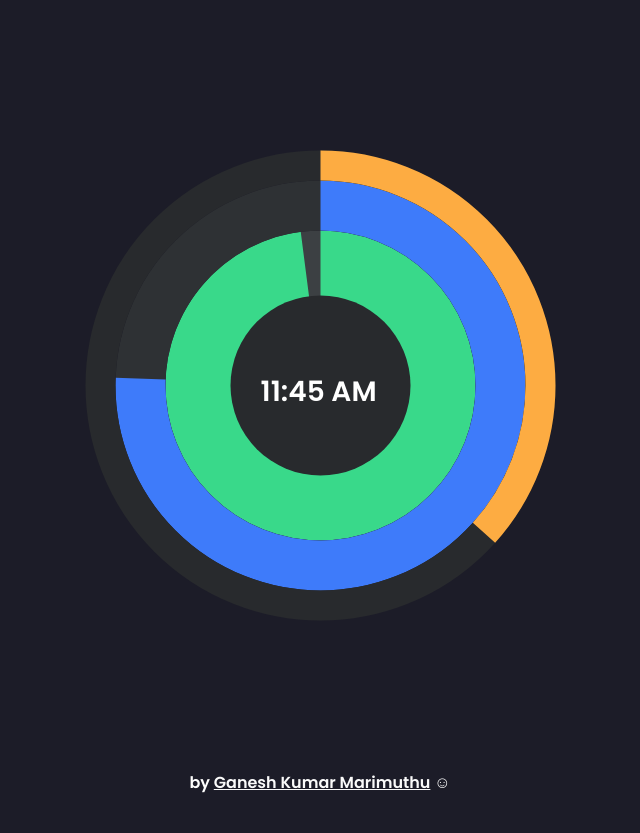
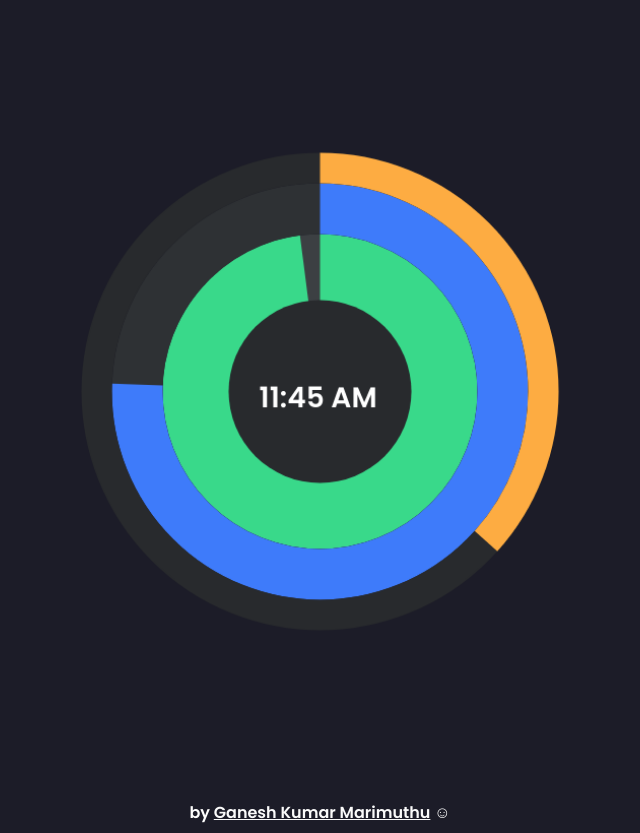
Before and after one commit to ganeshkumarm1/CanvasClock, a plain HTML site: page index.html in a window 1280 px wide. Shown: the whole page, without its empty margins (320-960 px from the left). Before the commit the page ends 803 px from the top, so only its background shows below. Drawn offline with Linux system fonts and the light colour scheme.

Commit message:
Final Commit

```diff
--- a/css/style.css
+++ b/css/style.css
@@ -5,6 +5,14 @@ body {
 	text-align: center;
 	color: #FEFEFE;
 	font-family: 'Poppins', sans-serif;
+	overflow: hidden;
+}
+
+canvas {
+	object-fit: contain;
+	width: 100%;
+	margin: 0px auto;
+	display: block;
 }
 
 a {
--- a/js/script.js
+++ b/js/script.js
@@ -1,28 +1,48 @@
 const canvas = document.getElementById('canvas');
 const ctx = canvas.getContext('2d');
+
+// set the start point of the hour, minute and second hand to top
 const threePIByTwo = (3 * Math.PI) / 2;
 
-let min, sec, hr, ms, amOrPm = 'AM';
-let radH, radM, radS;
+console.log(threePIByTwo);
+
+let amOrPm = 'AM';
+
+const canvasBg = '#1C1C28';
+
+// Define colors for hour, minute and second hand
+const hourActiveColor = '#39D98A',
+	minuteActiveColor = '#3E7BFA',
+	secondActiveColor = '#FDAC42';
+
+// Define inactive colors for hour, minute and second hand
+const hourInactiveColor = '#3C4043',
+	minuteInactiveColor = '#2E3134',
+	secondInactiveColor = '#282A2D';
+
+const timerBg = '#282A2D';
 
 function init()
 {
 	canvas.width = document.documentElement.clientWidth - 35;
 	canvas.height = document.documentElement.clientHeight - 45;
 
+	// This calls the draw function repeatedly at a rate of 60 times per second
 	window.requestAnimationFrame(draw);
 }
 
 function draw()
 {
+	// Finding center point of canvas
 	const centerX = canvas.width / 2,
-		centerY = canvas.height / 2,
-		date = new Date();
+		centerY = canvas.height / 2;
 
-	hr = date.getHours();
-	min = date.getMinutes();
-	sec = date.getSeconds();
-	ms = date.getMilliseconds();
+	const date = new Date();
+
+	let hr = date.getHours();
+	let min = date.getMinutes();
+	let sec = date.getSeconds();
+	let ms = date.getMilliseconds();
 
 	if(hr > 12)
 	{
@@ -30,42 +50,29 @@ function draw()
 		hr -= 12;
 	}
 
-	radH = 0.000008333 * ( ( hr * 60 * 60 * 1000 ) + ( min * 60 * 1000 ) + ( sec * 1000 ) + ms );
-	radM = 0.0001 * ( ( min * 60 * 1000 ) + ( sec * 1000 ) + ms );
-	radS = 0.006 * ( ( sec * 1000 ) + ms );
+	/* Defines how much radians each hand should move */
+	let radH = 0.000008333 * ( ( hr * 60 * 60 * 1000 ) + ( min * 60 * 1000 ) + ( sec * 1000 ) + ms );
+	let radM = 0.0001 * ( ( min * 60 * 1000 ) + ( sec * 1000 ) + ms );
+	let radS = 0.006 * ( ( sec * 1000 ) + ms );
 
-	const canvasBg = '#1C1C28';
-
-	const hourActiveColor = '#39D98A',
-		minuteActiveColor = '#3E7BFA',
-		secondActiveColor = '#FDAC42';
-
-	const hourInactiveColor = '#3C4043',
-		minuteInactiveColor = '#2E3134',
-		secondInactiveColor = '#282A2D';
-
-	const timerBg = '#282A2D';
-
-	const start = 0,
-		end = Math.PI * 2;
 
 	// Draw Canvas
 	drawRect(0, 0, canvas.width, canvas.height, canvasBg);
 
 	// Hour Hand
-	drawCircle(centerX, centerY, 110, start, end , false, hourInactiveColor, 'stroke', 90);
+	drawCircle(centerX, centerY, 110, 0, 360 , false, hourInactiveColor, 'stroke', 90);
 	drawCircle(centerX, centerY, 110, threePIByTwo, rad(radH) + threePIByTwo, false, hourActiveColor, 'stroke', 90);
 
 	// Minute Hand
-	drawCircle(centerX, centerY, 180, start, end, false, minuteInactiveColor, 'stroke', 50);
+	drawCircle(centerX, centerY, 180, 0, 360, false, minuteInactiveColor, 'stroke', 50);
 	drawCircle(centerX, centerY, 180, threePIByTwo, rad(radM) + threePIByTwo, false, minuteActiveColor, 'stroke', 50);
 
 	// Second Hand
-	drawCircle(centerX, centerY, 220, start, end, false, secondInactiveColor, 'stroke', 30);
+	drawCircle(centerX, centerY, 220, 0, 360, false, secondInactiveColor, 'stroke', 30);
 	drawCircle(centerX, centerY, 220, threePIByTwo, rad(radS) + threePIByTwo, false, secondActiveColor, 'stroke', 30);
 
 	// Digital Timer
-	drawCircle(centerX, centerY, 90, start, end, false, timerBg, 'fill', '50');
+	drawCircle(centerX, centerY, 90, 0, 360, false, timerBg, 'fill', '50');
 	drawText(`${hr.toString().padStart(2, "0")}:${min.toString().padStart(2, "0")} ${amOrPm}`, canvas.width / 2 - 60, canvas.height / 2 + 15, '#ffffff', '28px');
 
 	window.requestAnimationFrame(draw);
@@ -73,6 +80,7 @@ function draw()
 
 init();
 
+// Convert degree to radians
 function rad(deg){
 	return  (Math.PI / 180) * deg;
 }
```
